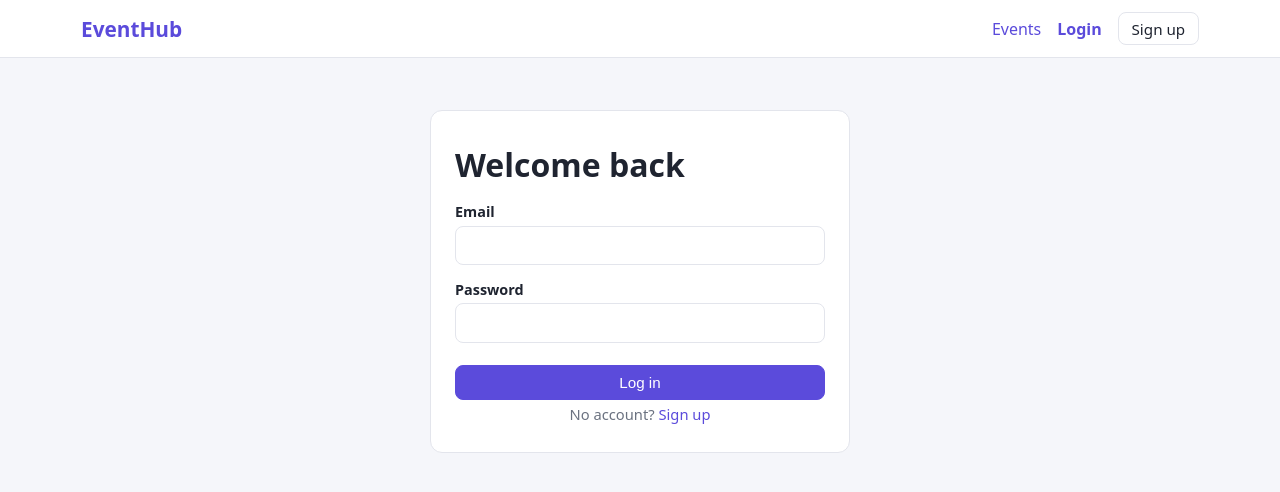
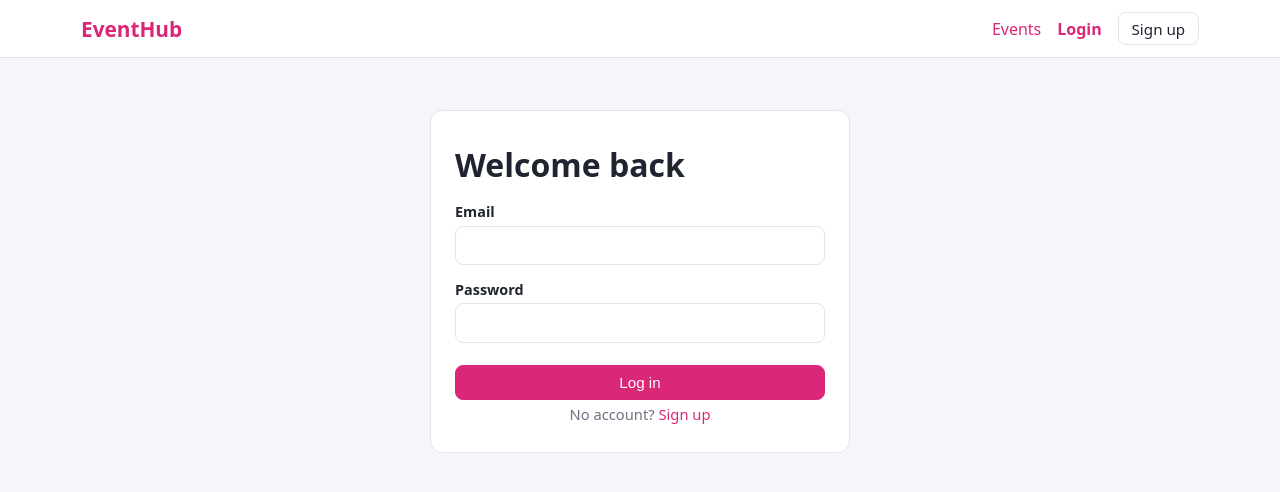
Before and after one commit to Anosha-Aamer/event-management-system, a React (Vite) app: page /login in a window 1280 px wide. Shown: the top 492 px of the page. Built offline with nearby package versions, Linux system fonts and the light colour scheme; no server answers.

Commit message:
Updated css

```diff
--- a/src/index.css
+++ b/src/index.css
@@ -1,6 +1,6 @@
 :root {
-  --primary: #5b4bdb;
-  --primary-dark: #4636b8;
+  --primary: #db2777;
+  --primary-dark: #be185d;
   --bg: #f5f6fa;
   --card: #fff;
   --text: #1f2430;
```
